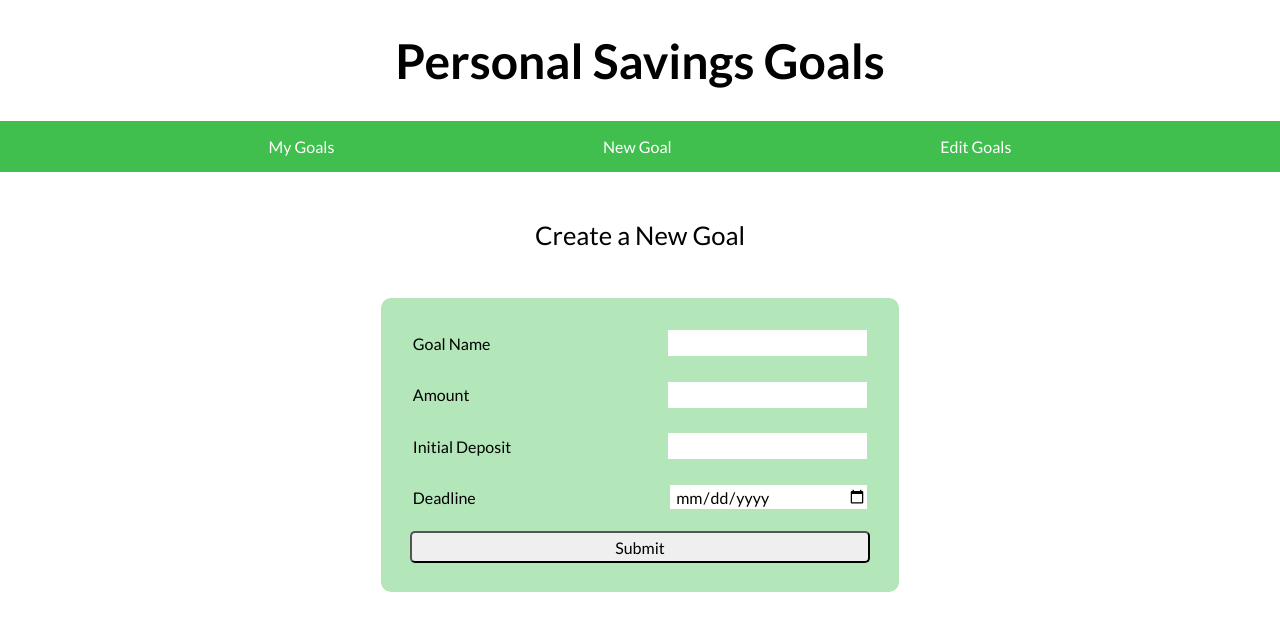
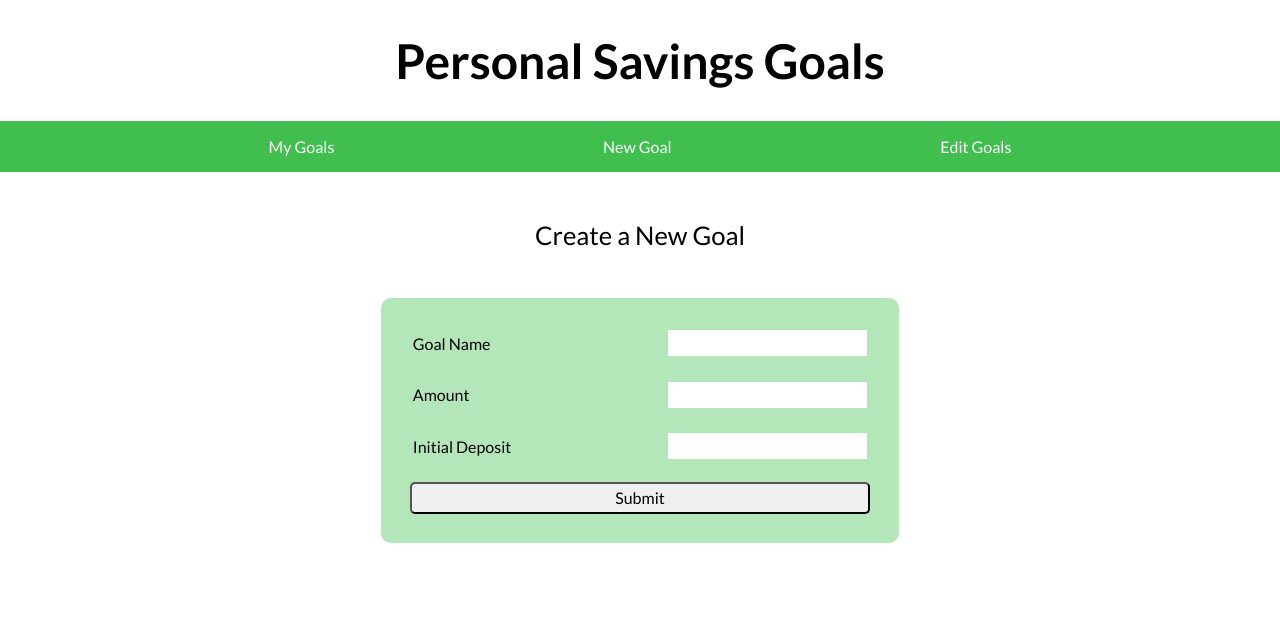
Before and after one commit to TobiasNorton/savings-fullstack, a React (Create React App) app in the folder client/: page /new in a window 1280 px wide. Shown: the top 630 px of the page. Built offline with nearby package versions, Linux system fonts and the light colour scheme.

Commit message:
Removes Deadline fields from NewGoal and EditGoal

```diff
--- a/client/src/EditGoal.js
+++ b/client/src/EditGoal.js
@@ -68,14 +68,14 @@ class EditGoal extends Component {
                 defaultValue={this.state.currentGoal.balance}
               />
             </div>
-            <div className="input-container">
+            {/* <div className="input-container">
               <label>Deadline</label>
               <input
                 type="date"
                 name="goal[due_date]"
                 defaultValue={this.state.currentGoal.due_date}
               />
-            </div>
+            </div> */}
             <button onClick={this.editGoal} type="submit" className="submit">
               Submit
             </button>
--- a/client/src/NewGoal.js
+++ b/client/src/NewGoal.js
@@ -37,10 +37,10 @@ class NewGoal extends Component {
               <label>Initial Deposit</label>
               <input type="number" name="goal[balance]" />
             </div>
-            <div className="input-container">
+            {/* <div className="input-container">
               <label>Deadline</label>
               <input type="date" name="goal[due_date]" />
-            </div>
+            </div> */}
             <button type="submit" className="submit">
               Submit
             </button>
```
Also changed, not shown: 1 other file (tests, documents, lock files or other folders).
